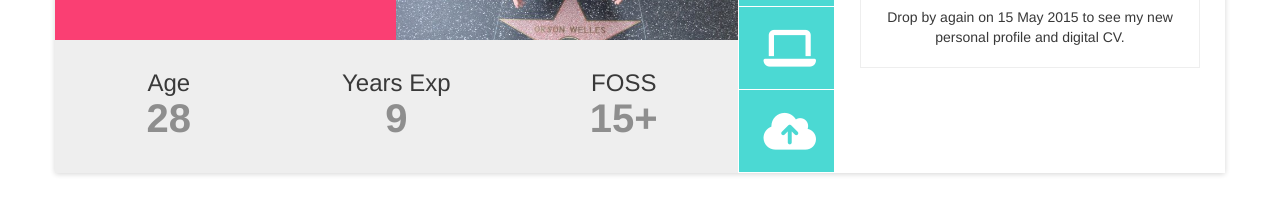
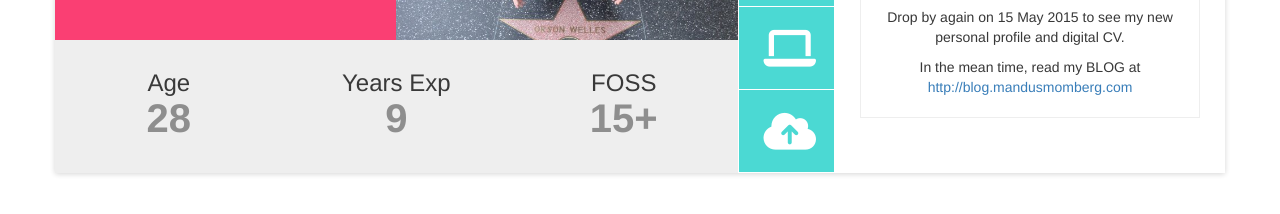
Before and after one commit to mandusm/MMProfile, a plain HTML site: page index.html in a window 1280 px wide. Shown: the part 404-618 px from the top of the page. Drawn offline with nearby package versions, Linux system fonts and the light colour scheme.

Commit message:
Added Blog URL

```diff
--- a/index.html
+++ b/index.html
@@ -308,6 +308,9 @@ div.user-menu div.user-menu-content:not(.active){
 			                    <p>
 			                    	Drop by again on 15 May 2015 to see my new personal profile and digital CV.
 			                    </p>
+			                    <p>
+			                     	In the mean time, read my BLOG at <a href="http://blog.mandusmomberg.com">http://blog.mandusmomberg.com</a>
+			                    </p>
 			                </ul>
 			            </div>
 			            <div class="user-menu-content">
```
